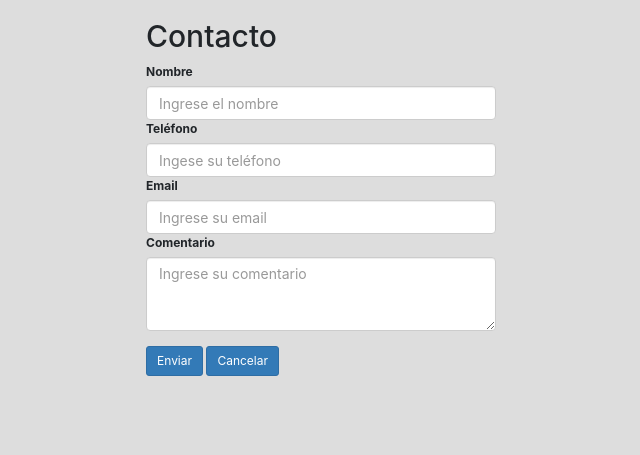
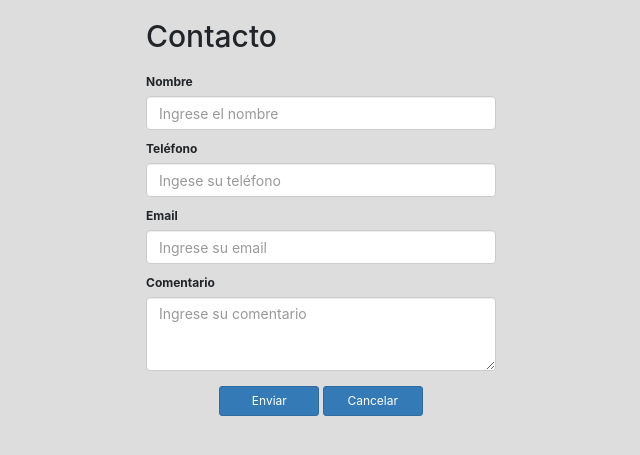
Before and after one commit to fernandorosero/espiarobot, a PHP site: page /contacto.php in a window 1280 px wide. Shown: the top 455 px of the page, without its empty margins (319-959 px from the left). Run offline with PHP 8.4, Linux system fonts and the light colour scheme.

Commit message:
MAcbookPro

```diff
--- a/contacto.php
+++ b/contacto.php
@@ -14,7 +14,9 @@
             <label for="exampleFormControlTextarea1">Comentario</label>
             <textarea name="comentario" placeholder="Ingrese su comentario" class="form-control" id="exampleFormControlTextarea1" rows="3"></textarea>
         </div>
-        <button type="submit" class="btn btn-primary btn-sm">Enviar</button>
-        <a href="index.php" class="btn btn-primary btn-sm">Cancelar</a>
+        <div id="botoneraFormContacto">
+            <button type="submit" class="btn btn-primary btn-sm">Enviar</button>
+            <a href="index.php" class="btn btn-primary btn-sm">Cancelar</a>
+        </div>
     </form>
 </div>
--- a/css/espiarobot.css
+++ b/css/espiarobot.css
@@ -8,8 +8,8 @@ and open the template in the editor.
     Author     : macf3rn4nd0
 */
 body {
-  background-color: #DDDDDD;
-  font-family: -apple-system,BlinkMacSystemFont,"Segoe UI",Roboto,"Helvetica Neue",Arial,sans-serif;
+    background-color: #DDDDDD;
+    font-family: -apple-system,BlinkMacSystemFont,"Segoe UI",Roboto,"Helvetica Neue",Arial,sans-serif;
     font-size: 12px;
     font-weight: 400;
     line-height: 1.5;
@@ -22,6 +22,9 @@ body {
     border-radius: 50%;
     margin-top: 8px;
     margin-bottom: -47px;
+}
+#textoNavMovil{
+    width:147px;
 }
 /***********NAV**************/
 
@@ -114,12 +117,22 @@ body {
 
 #formContacto{
     width: 100%;
+    margin-bottom: 20px;
 }
 #formularioDeContacto{
     margin: auto;
     width: 350px;
 }
-
+#formularioDeContacto label{
+    margin-top: 10px;
+}
+#botoneraFormContacto{
+    width: 100%;
+    text-align: center;
+}
+#botoneraFormContacto button, a{
+    width: 100px;
+}
 /**********CONTACTO*******************/
 @media only screen and (max-width: 767px) {
     #imgImagen{
--- a/init.php
+++ b/init.php
@@ -1,4 +1,7 @@
     <head>
+        <meta charset="UTF-8"/>
+
+        <title>The Last Monkey</title>
         <meta name="viewport" content="width=device-width, initial-scale=1.0, user-scalable=no"/>
     </head>
 
--- a/nav.php
+++ b/nav.php
@@ -18,7 +18,7 @@
                     <span class="icon-bar"></span>
                     <span class="icon-bar"></span>
                 </button>
-                <a class="navbar-brand visible-xs" href="index.php">Last Monkey</a>
+                <a id="textoNavMovil" class="navbar-brand visible-xs" href="index.php">Last Monkey</a>
                 <!--
                 visible-xs  visible en movil
                 hidden-xs visible en web
```
Also changed, not shown: index.php (+4 -11 lines).
